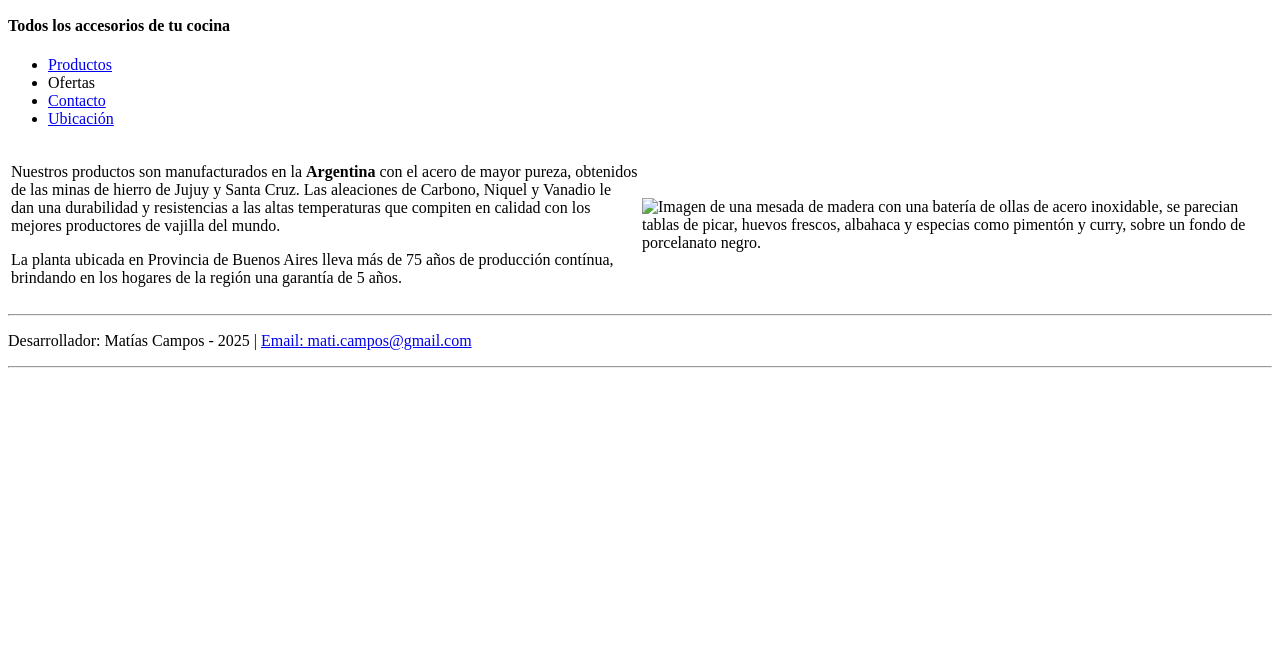
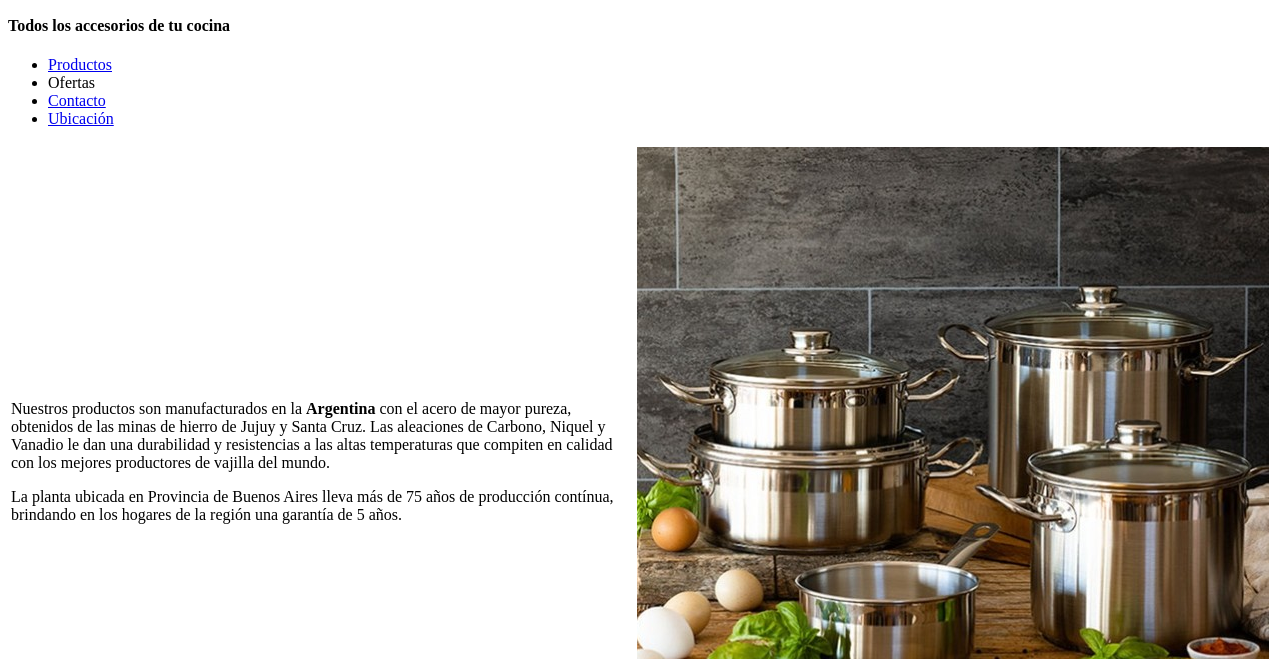
Before and after one commit to maticampos/bazarenlinea, a plain HTML site: page index.html in a window 1280 px wide. Shown: the part 141-800 px from the top of the page. Drawn offline with Linux system fonts and the light colour scheme; the site is published under a folder, as on GitHub Pages, so addresses that start at the root find nothing.

Commit message:
Se corrige url de la imagen
Se corrige url de la imagen.

```diff
--- a/index.html
+++ b/index.html
@@ -38,7 +38,7 @@
 
                 </td>
                 <td>
-                    <img src="/img/setCompleto.jpg" alt="Imagen de una mesada de madera con una batería de ollas de acero inoxidable, se parecian tablas de picar, huevos frescos, albahaca y especias como pimentón y curry, sobre un fondo de porcelanato negro.">
+                    <img src="./img/setCompleto.jpg" alt="Imagen de una mesada de madera con una batería de ollas de acero inoxidable, se parecian tablas de picar, huevos frescos, albahaca y especias como pimentón y curry, sobre un fondo de porcelanato negro.">
                 </td>
             </tr>
         </table>
```
